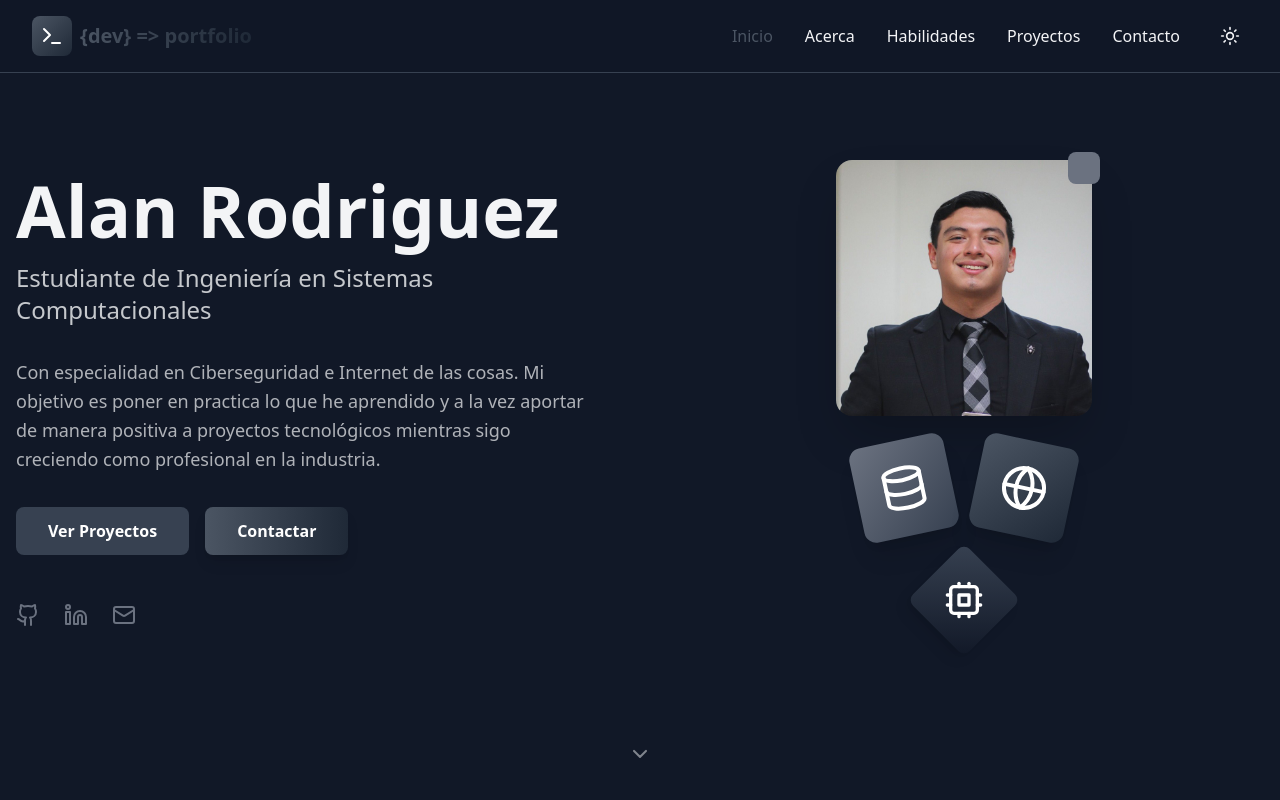
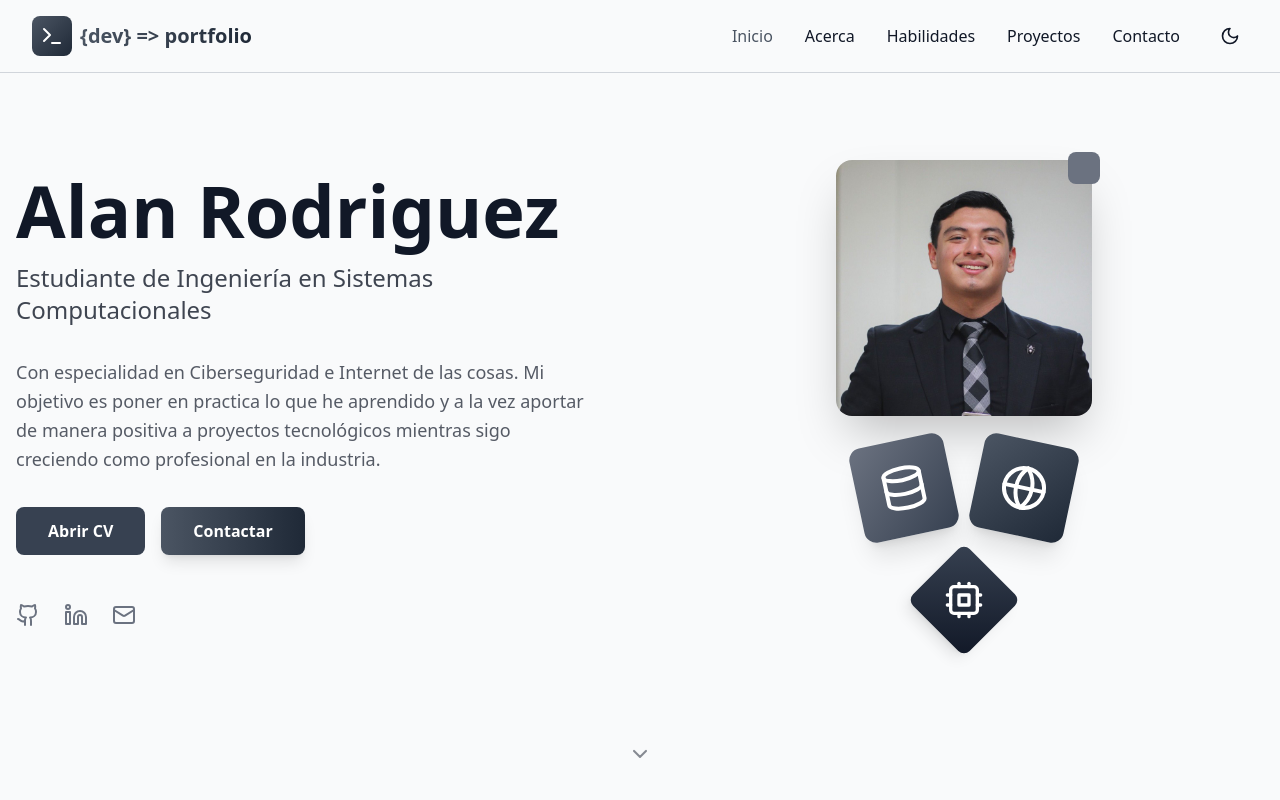
Before and after one commit to AlanRanchs/Alan-Portfolio, a React (Vite) app: page / in a window 1280 px wide. Shown: the top 800 px of the page. Built offline with nearby package versions, Linux system fonts and the light colour scheme.

Commit message:
Agregue el CV para descargar y cambios directos en el proyecto

```diff
--- a/src/App.tsx
+++ b/src/App.tsx
@@ -21,7 +21,7 @@ import {
 
 function App() {
   const [isMenuOpen, setIsMenuOpen] = useState(false);
-  const [isDarkMode, setIsDarkMode] = useState(true);
+  const [isDarkMode, setIsDarkMode] = useState(false);
   const [activeSection, setActiveSection] = useState('home');
 
   useEffect(() => {
@@ -212,14 +212,15 @@ function App() {
                 sigo creciendo como profesional en la
                 industria.
               </p>
-
-              <div className="flex flex-wrap gap-4">
-                <button
-                  onClick={() => scrollToSection('projects')}
-                  className="bg-gray-700 hover:bg-gray-800 text-white px-8 py-3 rounded-lg font-semibold transition-all duration-200 transform hover:scale-105"
-                >
-                  Ver Proyectos
-                </button>
+            <div className="flex flex-wrap gap-4">
+              <a
+                href="/CV-Alan Rodriguez.pdf"
+                target="_blank"
+                rel="noopener noreferrer"
+                className="bg-gray-700 hover:bg-gray-800 text-white px-8 py-3 rounded-lg font-semibold transition-all duration-200 transform hover:scale-105 inline-block"
+              >
+                Abrir CV
+              </a>
                 <button
                   onClick={() => scrollToSection('contact')}
                   className="bg-gradient-to-r from-gray-600 to-gray-800 hover:from-gray-700 hover:to-gray-900 text-white px-8 py-3 rounded-lg font-semibold transition-all duration-200 transform hover:scale-105 shadow-lg"
@@ -227,10 +228,9 @@ function App() {
                   Contactar
                 </button>
               </div>
-
               <div className="flex space-x-6 pt-4">
                 <a
-                  href="https://github.com"
+                  href="https://github.com/AlanRanchs"
                   target="_blank"
                   rel="noopener noreferrer"
                   className="text-gray-500 hover:text-gray-700 transition-colors duration-200"
@@ -238,7 +238,7 @@ function App() {
                   <Github className="w-6 h-6" />
                 </a>
                 <a
-                  href="https://linkedin.com"
+                  href="https://www.linkedin.com/in/alanrdz10/"
                   target="_blank"
                   rel="noopener noreferrer"
                   className="text-gray-500 hover:text-gray-700 transition-colors duration-200"
@@ -246,7 +246,7 @@ function App() {
                   <Linkedin className="w-6 h-6" />
                 </a>
                 <a
-                  href="mailto:contact@example.com"
+                  href="mailto:alanjrr.isc@gmailcom"
                   className="text-gray-500 hover:text-gray-700 transition-colors duration-200"
                 >
                   <Mail className="w-6 h-6" />
@@ -367,7 +367,7 @@ function App() {
                   <Server className="w-8 h-8 text-white" />
                 </div>
                 <h3 className="text-xl font-bold">Backend</h3>
-                <p className={`${isDarkMode ? 'text-gray-300' : 'text-gray-600'}`}>Node.js, Express, Python, Java, APIs REST</p>
+                <p className={`${isDarkMode ? 'text-gray-300' : 'text-gray-600'}`}>Node.js, Express, Java, APIs REST</p>
               </div>
             </div>
 
@@ -517,7 +517,7 @@ function App() {
                   </div>
                   <div>
                     <p className={`font-semibold ${isDarkMode ? 'text-gray-100' : 'text-gray-900'}`}>Email</p>
-                    <p className={`${isDarkMode ? 'text-gray-300' : 'text-gray-600'}`}>alan.rodriguez@sistemas.edu</p>
+                    <p className={`${isDarkMode ? 'text-gray-300' : 'text-gray-600'}`}>alanjrr.isc@gmailcom</p>
                   </div>
                 </div>
 
@@ -527,7 +527,7 @@ function App() {
                   </div>
                   <div>
                     <p className={`font-semibold ${isDarkMode ? 'text-gray-100' : 'text-gray-900'}`}>GitHub</p>
-                    <p className={`${isDarkMode ? 'text-gray-300' : 'text-gray-600'}`}>github.com/alanrodriguez</p>
+                    <p className={`${isDarkMode ? 'text-gray-300' : 'text-gray-600'}`}>github.com/AlanRanchs</p>
                   </div>
                 </div>
 
@@ -537,7 +537,7 @@ function App() {
                   </div>
                   <div>
                     <p className={`font-semibold ${isDarkMode ? 'text-gray-100' : 'text-gray-900'}`}>LinkedIn</p>
-                    <p className={`${isDarkMode ? 'text-gray-300' : 'text-gray-600'}`}>linkedin.com/in/alanrodriguez</p>
+                    <p className={`${isDarkMode ? 'text-gray-300' : 'text-gray-600'}`}>linkedin.com/in/alanrdz10</p>
                   </div>
                 </div>
               </div>
@@ -607,7 +607,7 @@ function App() {
                 </span>
               </div>
               <p className={`text-sm ${isDarkMode ? 'text-gray-400' : 'text-gray-600'}`}>
-                Alan Rodriguez - Estudiante de Ingeniería en Sistemas Computacionales especializado en desarrollo full-stack.
+                Alan Rodriguez - Estudiante de Ingeniería en Sistemas Computacionales
               </p>
             </div>
 
@@ -630,15 +630,15 @@ function App() {
               <h4 className={`font-semibold ${isDarkMode ? 'text-gray-200' : 'text-gray-800'}`}>Tecnologías</h4>
               <div className={`space-y-2 text-sm ${isDarkMode ? 'text-gray-400' : 'text-gray-600'}`}>
                 <p>React • TypeScript • Node.js</p>
-                <p>Python • Java • MongoDB</p>
-                <p>Docker • Linux • Git</p>
+                <p>Python • Java • MySQL</p>
+                <p>HTML • CSS • Linux • Git</p>
               </div>
             </div>
           </div>
 
           <div className="border-t border-gray-300 dark:border-gray-700 mt-8 pt-8 text-center">
             <p className={`text-sm ${isDarkMode ? 'text-gray-400' : 'text-gray-600'}`}>
-              © 2024 Alan Rodriguez Portfolio. Diseñado con ❤️ usando React y Tailwind CSS.
+              © 2025 Alan Rodriguez Portfolio. Todos los derechos reservados.
             </p>
           </div>
         </div>
```
Also changed, not shown: 1 other file (tests, documents, lock files or other folders).
